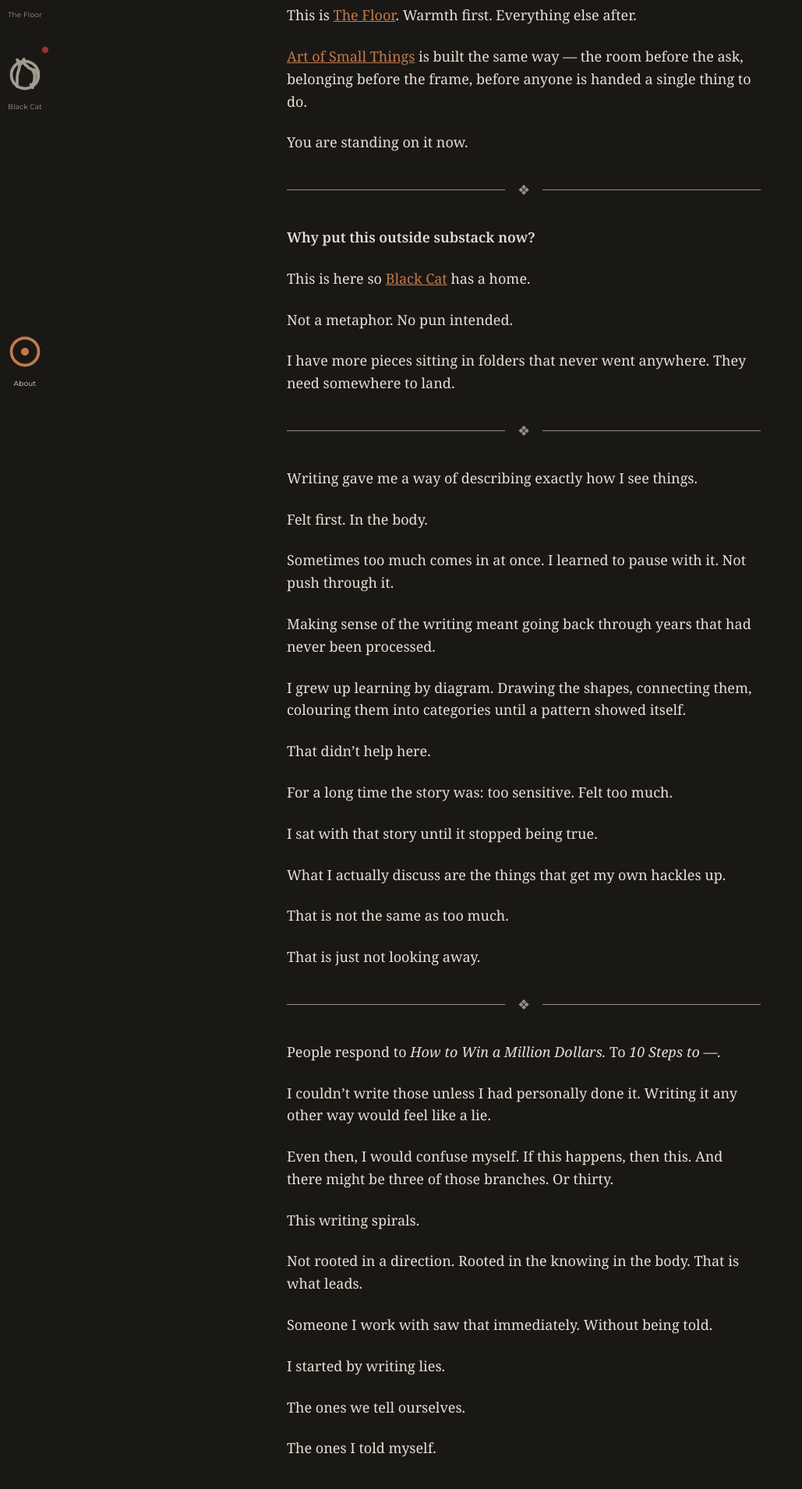
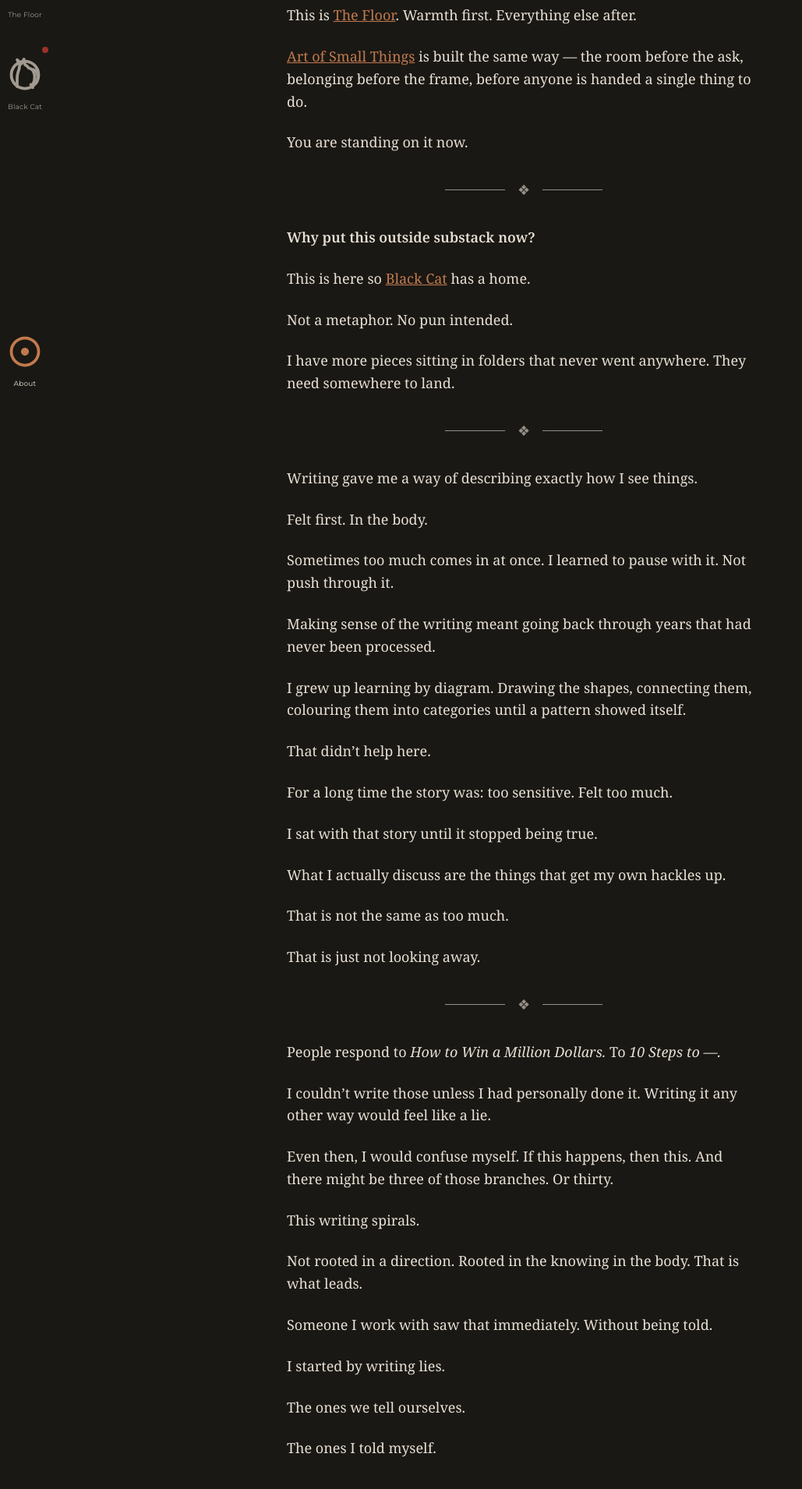
Before and after one commit to 2pix/small-things, a Jekyll site: the page built from about/index.md, in a window 1280 px wide. Shown: the part 361-2271 px from the top of the page at 78% size, without its empty margins (0-1029 px from the left). Built offline with Jekyll 4.4.1, drawn with Linux system fonts in a browser that asks for light colours.

Commit message:
Constrain divider to the center third of the text column instead of full width

```diff
--- a/assets/css/style.css
+++ b/assets/css/style.css
@@ -225,7 +225,8 @@ a {
   align-items: center;
   gap: var(--space-2);
   opacity: 0.6;
-  margin: var(--space-4) 0;
+  width: 33.333%;
+  margin: var(--space-4) auto;
 }
 
 .divider__line {
```
